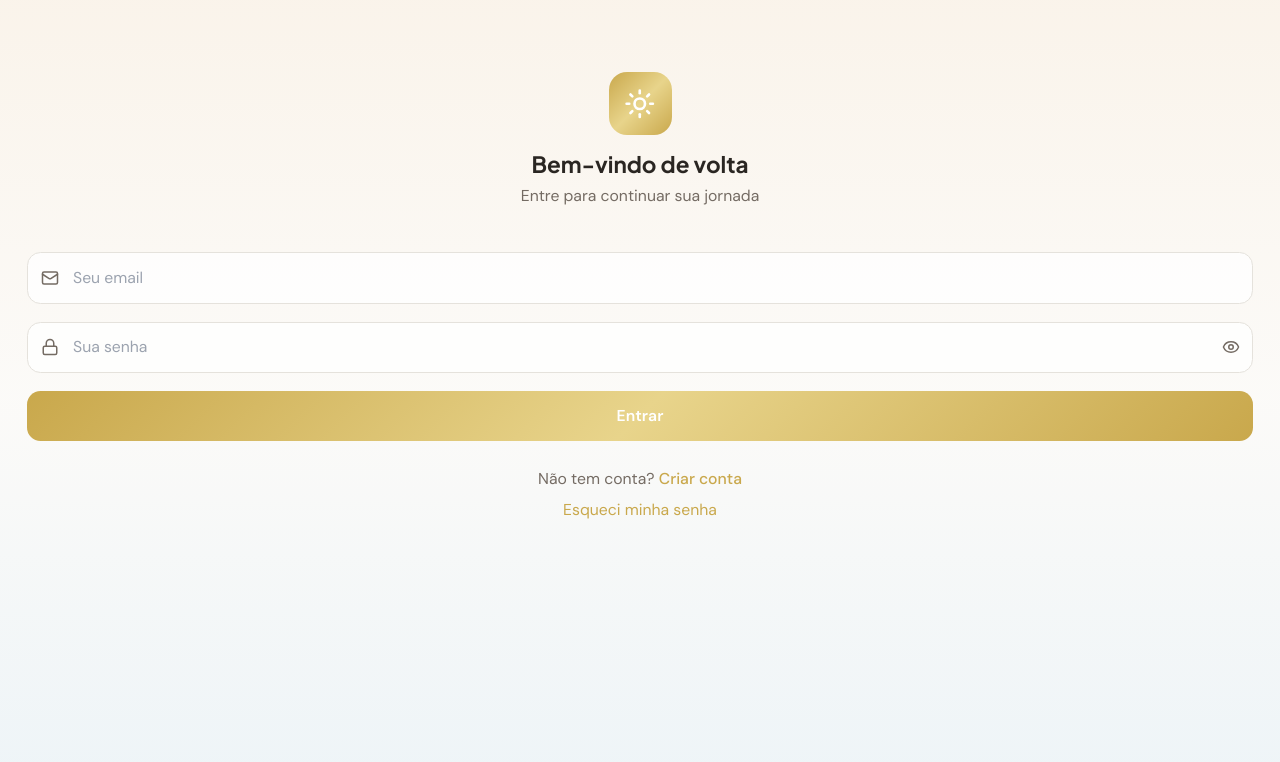
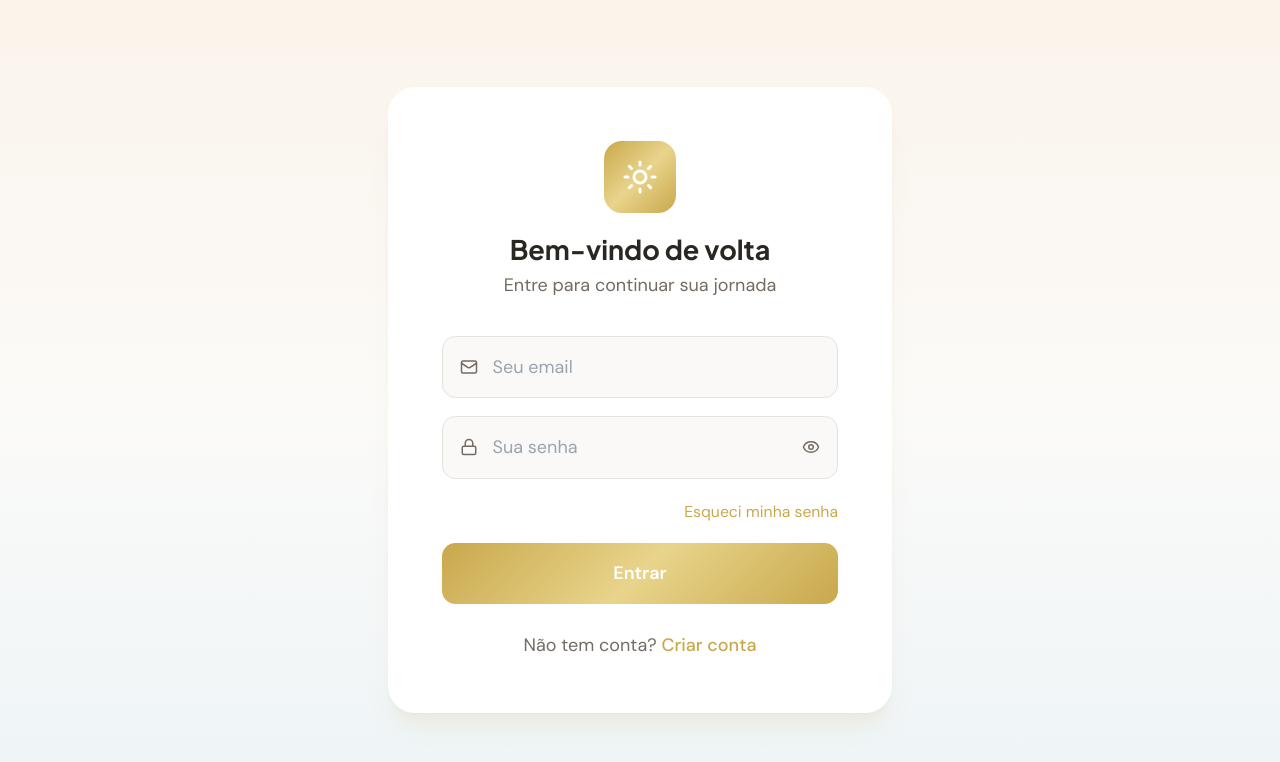
Before and after one commit to fernandolfas48/Momento-com-Deus, a Next.js app: page /login in a window 1280 px wide. Shown: the top 762 px of the page. Built offline with nearby package versions, Linux system fonts and the light colour scheme; no server answers.

Commit message:
feat: redesign telas de login e cadastro com card centralizado e bordas

```diff
--- a/app/cadastro/page.tsx
+++ b/app/cadastro/page.tsx
@@ -4,7 +4,6 @@ import { useState } from 'react';
 import { signIn } from 'next-auth/react';
 import { useRouter } from 'next/navigation';
 import Link from 'next/link';
-import { MobileContainer } from '@/components/mobile-container';
 import { Sun, Mail, Lock, User, Loader2, Eye, EyeOff } from 'lucide-react';
 import { toast } from 'sonner';
 
@@ -32,7 +31,6 @@ export default function CadastroPage() {
         toast.error(data?.debug ?? data?.error ?? 'Erro ao criar conta.');
         return;
       }
-      // Auto login
       const loginRes = await signIn('credentials', { email, password, redirect: false });
       if (loginRes?.error) {
         toast.error('Conta criada, mas houve erro no login. Tente entrar manualmente.');
@@ -48,64 +46,66 @@ export default function CadastroPage() {
   };
 
   return (
-    <MobileContainer className="warm-gradient">
-      <div className="flex flex-col min-h-screen px-6 pt-16 pb-8">
-        <div className="text-center mb-10">
-          <div className="w-14 h-14 mx-auto mb-3 rounded-2xl gold-gradient flex items-center justify-center">
-            <Sun className="w-7 h-7 text-white" />
+    <div className="min-h-screen warm-gradient flex items-center justify-center px-4 py-12">
+      <div className="w-full max-w-md bg-white rounded-3xl shadow-xl shadow-[#C9A84C]/10 px-8 py-10 md:px-12 md:py-12">
+        {/* Logo */}
+        <div className="text-center mb-8">
+          <div className="w-16 h-16 mx-auto mb-4 rounded-2xl gold-gradient flex items-center justify-center">
+            <Sun className="w-8 h-8 text-white" />
           </div>
-          <h1 className="text-xl font-display font-bold">Criar sua conta</h1>
-          <p className="text-sm text-muted-foreground mt-1">Começe sua jornada espiritual</p>
+          <h1 className="text-2xl font-display font-bold">Criar sua conta</h1>
+          <p className="text-muted-foreground mt-1">Comece sua jornada espiritual</p>
         </div>
 
         <form onSubmit={handleSubmit} className="space-y-4">
           <div className="relative">
-            <User className="absolute left-3 top-1/2 -translate-y-1/2 w-4 h-4 text-muted-foreground" />
+            <User className="absolute left-4 top-1/2 -translate-y-1/2 w-4 h-4 text-muted-foreground" />
             <input
               type="text"
               placeholder="Seu nome"
               value={name}
               onChange={(e) => setName(e.target.value)}
-              className="w-full pl-10 pr-4 py-3 rounded-xl bg-white/80 border border-border text-sm focus:outline-none focus:ring-2 focus:ring-[#C9A84C]/40"
+              className="w-full pl-11 pr-4 py-3.5 rounded-xl bg-muted/40 border border-border focus:outline-none focus:ring-2 focus:ring-[#C9A84C]/40 focus:bg-white transition-colors"
             />
           </div>
           <div className="relative">
-            <Mail className="absolute left-3 top-1/2 -translate-y-1/2 w-4 h-4 text-muted-foreground" />
+            <Mail className="absolute left-4 top-1/2 -translate-y-1/2 w-4 h-4 text-muted-foreground" />
             <input
               type="email"
               placeholder="Seu email"
               value={email}
               onChange={(e) => setEmail(e.target.value)}
-              className="w-full pl-10 pr-4 py-3 rounded-xl bg-white/80 border border-border text-sm focus:outline-none focus:ring-2 focus:ring-[#C9A84C]/40"
+              className="w-full pl-11 pr-4 py-3.5 rounded-xl bg-muted/40 border border-border focus:outline-none focus:ring-2 focus:ring-[#C9A84C]/40 focus:bg-white transition-colors"
             />
           </div>
           <div className="relative">
-            <Lock className="absolute left-3 top-1/2 -translate-y-1/2 w-4 h-4 text-muted-foreground" />
+            <Lock className="absolute left-4 top-1/2 -translate-y-1/2 w-4 h-4 text-muted-foreground" />
             <input
               type={showPw ? 'text' : 'password'}
               placeholder="Crie uma senha (mín. 6 caracteres)"
               value={password}
               onChange={(e) => setPassword(e.target.value)}
-              className="w-full pl-10 pr-10 py-3 rounded-xl bg-white/80 border border-border text-sm focus:outline-none focus:ring-2 focus:ring-[#C9A84C]/40"
+              className="w-full pl-11 pr-12 py-3.5 rounded-xl bg-muted/40 border border-border focus:outline-none focus:ring-2 focus:ring-[#C9A84C]/40 focus:bg-white transition-colors"
             />
-            <button type="button" onClick={() => setShowPw(!showPw)} className="absolute right-3 top-1/2 -translate-y-1/2">
-              {showPw ? <EyeOff className="w-4 h-4 text-muted-foreground" /> : <Eye className="w-4 h-4 text-muted-foreground" />}
+            <button type="button" onClick={() => setShowPw(!showPw)} className="absolute right-4 top-1/2 -translate-y-1/2 text-muted-foreground hover:text-foreground">
+              {showPw ? <EyeOff className="w-4 h-4" /> : <Eye className="w-4 h-4" />}
             </button>
           </div>
+
           <button
             type="submit"
             disabled={loading}
-            className="w-full py-3 rounded-xl gold-gradient text-white font-semibold text-sm flex items-center justify-center gap-2 hover:opacity-90 transition-opacity disabled:opacity-50"
+            className="w-full py-3.5 rounded-xl gold-gradient text-white font-semibold flex items-center justify-center gap-2 hover:opacity-90 transition-opacity disabled:opacity-50 mt-2"
           >
-            {loading ? <Loader2 className="w-4 h-4 animate-spin" /> : 'Criar conta'}
+            {loading ? <Loader2 className="w-5 h-5 animate-spin" /> : 'Criar conta'}
           </button>
         </form>
 
-        <p className="text-center text-sm text-muted-foreground mt-6">
+        <p className="text-center text-muted-foreground mt-6">
           Já tem conta?{' '}
           <Link href="/login" className="text-[#C9A84C] font-medium hover:underline">Entrar</Link>
         </p>
       </div>
-    </MobileContainer>
+    </div>
   );
 }
--- a/app/login/page.tsx
+++ b/app/login/page.tsx
@@ -4,7 +4,6 @@ import { useState } from 'react';
 import { signIn } from 'next-auth/react';
 import { useRouter } from 'next/navigation';
 import Link from 'next/link';
-import { MobileContainer } from '@/components/mobile-container';
 import { Sun, Mail, Lock, Loader2, Eye, EyeOff } from 'lucide-react';
 import { toast } from 'sonner';
 
@@ -34,57 +33,63 @@ export default function LoginPage() {
   };
 
   return (
-    <MobileContainer className="warm-gradient">
-      <div className="flex flex-col min-h-screen px-6 pt-16 pb-8">
-        <div className="text-center mb-10">
-          <div className="w-14 h-14 mx-auto mb-3 rounded-2xl gold-gradient flex items-center justify-center">
-            <Sun className="w-7 h-7 text-white" />
+    <div className="min-h-screen warm-gradient flex items-center justify-center px-4 py-12">
+      <div className="w-full max-w-md bg-white rounded-3xl shadow-xl shadow-[#C9A84C]/10 px-8 py-10 md:px-12 md:py-12">
+        {/* Logo */}
+        <div className="text-center mb-8">
+          <div className="w-16 h-16 mx-auto mb-4 rounded-2xl gold-gradient flex items-center justify-center">
+            <Sun className="w-8 h-8 text-white" />
           </div>
-          <h1 className="text-xl font-display font-bold">Bem-vindo de volta</h1>
-          <p className="text-sm text-muted-foreground mt-1">Entre para continuar sua jornada</p>
+          <h1 className="text-2xl font-display font-bold">Bem-vindo de volta</h1>
+          <p className="text-muted-foreground mt-1">Entre para continuar sua jornada</p>
         </div>
 
+        {/* Form */}
         <form onSubmit={handleSubmit} className="space-y-4">
           <div className="relative">
-            <Mail className="absolute left-3 top-1/2 -translate-y-1/2 w-4 h-4 text-muted-foreground" />
+            <Mail className="absolute left-4 top-1/2 -translate-y-1/2 w-4 h-4 text-muted-foreground" />
             <input
               type="email"
               placeholder="Seu email"
               value={email}
               onChange={(e) => setEmail(e.target.value)}
-              className="w-full pl-10 pr-4 py-3 rounded-xl bg-white/80 border border-border text-sm focus:outline-none focus:ring-2 focus:ring-[#C9A84C]/40"
+              className="w-full pl-11 pr-4 py-3.5 rounded-xl bg-muted/40 border border-border focus:outline-none focus:ring-2 focus:ring-[#C9A84C]/40 focus:bg-white transition-colors"
             />
           </div>
           <div className="relative">
-            <Lock className="absolute left-3 top-1/2 -translate-y-1/2 w-4 h-4 text-muted-foreground" />
+            <Lock className="absolute left-4 top-1/2 -translate-y-1/2 w-4 h-4 text-muted-foreground" />
             <input
               type={showPw ? 'text' : 'password'}
               placeholder="Sua senha"
               value={password}
               onChange={(e) => setPassword(e.target.value)}
-              className="w-full pl-10 pr-10 py-3 rounded-xl bg-white/80 border border-border text-sm focus:outline-none focus:ring-2 focus:ring-[#C9A84C]/40"
+              className="w-full pl-11 pr-12 py-3.5 rounded-xl bg-muted/40 border border-border focus:outline-none focus:ring-2 focus:ring-[#C9A84C]/40 focus:bg-white transition-colors"
             />
-            <button type="button" onClick={() => setShowPw(!showPw)} className="absolute right-3 top-1/2 -translate-y-1/2">
-              {showPw ? <EyeOff className="w-4 h-4 text-muted-foreground" /> : <Eye className="w-4 h-4 text-muted-foreground" />}
+            <button type="button" onClick={() => setShowPw(!showPw)} className="absolute right-4 top-1/2 -translate-y-1/2 text-muted-foreground hover:text-foreground">
+              {showPw ? <EyeOff className="w-4 h-4" /> : <Eye className="w-4 h-4" />}
             </button>
           </div>
+
+          <div className="text-right">
+            <Link href="/esqueci-senha" className="text-sm text-[#C9A84C] hover:underline">
+              Esqueci minha senha
+            </Link>
+          </div>
+
           <button
             type="submit"
             disabled={loading}
-            className="w-full py-3 rounded-xl gold-gradient text-white font-semibold text-sm flex items-center justify-center gap-2 hover:opacity-90 transition-opacity disabled:opacity-50"
+            className="w-full py-3.5 rounded-xl gold-gradient text-white font-semibold flex items-center justify-center gap-2 hover:opacity-90 transition-opacity disabled:opacity-50 mt-2"
           >
-            {loading ? <Loader2 className="w-4 h-4 animate-spin" /> : 'Entrar'}
+            {loading ? <Loader2 className="w-5 h-5 animate-spin" /> : 'Entrar'}
           </button>
         </form>
 
-        <p className="text-center text-sm text-muted-foreground mt-6">
+        <p className="text-center text-muted-foreground mt-6">
           Não tem conta?{' '}
           <Link href="/cadastro" className="text-[#C9A84C] font-medium hover:underline">Criar conta</Link>
         </p>
-        <p className="text-center text-sm text-muted-foreground mt-2">
-          <Link href="/esqueci-senha" className="text-[#C9A84C] hover:underline">Esqueci minha senha</Link>
-        </p>
       </div>
-    </MobileContainer>
+    </div>
   );
 }
```
